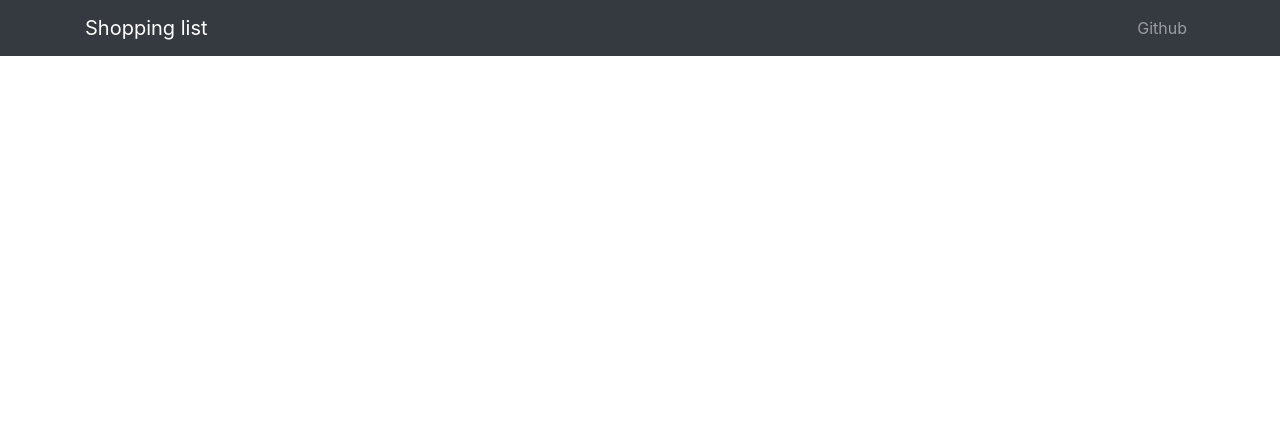
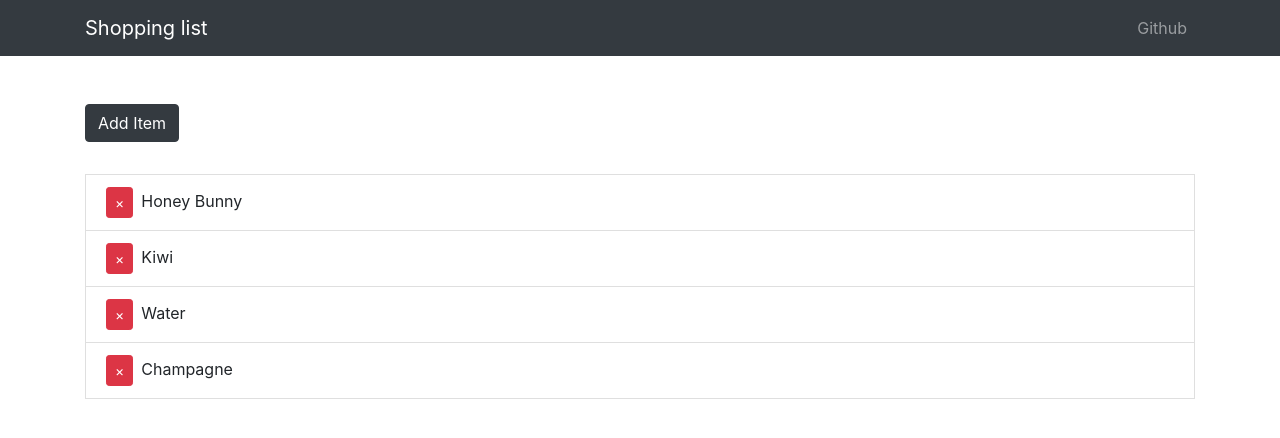
Before and after one commit to ekaterinagp/shopping-list-mern, a React (Create React App) app in the folder client/: page / in a window 1280 px wide. Shown: the top 438 px of the page. Built offline with nearby package versions, Linux system fonts and the light colour scheme.

Commit message:
start redux

```diff
--- a/client/package.json
+++ b/client/package.json
@@ -9,9 +9,13 @@
     "bootstrap": "^4.4.1",
     "react": "^16.13.1",
     "react-dom": "^16.13.1",
+    "react-redux": "^7.2.0",
     "react-scripts": "3.4.1",
     "react-transition-group": "^4.3.0",
     "reactstrap": "^8.4.1",
+    "redux": "^4.0.5",
+    "redux-devtools-extension": "^2.13.8",
+    "redux-thunk": "^2.3.0",
     "uuid": "^7.0.3"
   },
   "scripts": {
--- a/client/src/App.css
+++ b/client/src/App.css
@@ -0,0 +1,21 @@
+.remove-btn {
+  margin-right: 0.5rem;
+}
+
+.fade-enter {
+  opacity: 0.1;
+}
+
+.fade-enter-active {
+  opacity: 1;
+  transition: opacity 1000ms ease-in;
+}
+
+.fade-exit {
+  opacity: 1;
+}
+
+.fade-exit-active {
+  opacity: 0.01;
+  transition: opacity 1000ms ease-in;
+}
--- a/client/src/App.js
+++ b/client/src/App.js
@@ -1,14 +1,20 @@
 import React, { Component } from "react";
 import "bootstrap/dist/css/bootstrap.min.css";
 import "./App.css";
+import { Provider } from "react-redux";
+import store from "./store";
 import AppNavbar from "./components/AppNavBar";
+import ShoppingList from "./components/ShoppingList";
 
 class App extends Component {
   render() {
     return (
-      <div className="App">
-        <AppNavbar />
-      </div>
+      <Provider store={store}>
+        <div className="App">
+          <AppNavbar />
+          <ShoppingList />
+        </div>
+      </Provider>
     );
   }
 }
--- /dev/null
+++ b/client/src/actions/itemActions.js
@@ -0,0 +1,7 @@
+import { GET_ITEMS, ADD_ITEM, DELETE_ITEM } from "./types";
+
+export const getItems = () => {
+  return {
+    type: GET_ITEMS,
+  };
+};
--- /dev/null
+++ b/client/src/actions/types.js
@@ -0,0 +1,3 @@
+export const GET_ITEMS = "GET_ITEMS";
+export const ADD_ITEM = "ADD_ITEM ";
+export const DELETE_ITEM = "DELETE_ITEM";
--- /dev/null
+++ b/client/src/components/ShoppingList.js
@@ -0,0 +1,68 @@
+import React, { Component } from "react";
+import { Container, ListGroup, ListGroupItem, Button } from "reactstrap";
+import { CSSTransition, TransitionGroup } from "react-transition-group";
+import { v1 as uuid } from "uuid";
+import { connect } from "react-redux";
+import { getItems } from "../actions/itemActions";
+import PropTypes from "prop-types";
+
+class ShoppingList extends Component {
+  componentDidMount() {
+    this.props.getItems();
+  }
+  render() {
+    const { items } = this.props.item;
+    return (
+      <Container>
+        <Button
+          color="dark"
+          style={{ marginBottom: "2rem" }}
+          onClick={() => {
+            const name = prompt("Enter Item");
+            if (name) {
+              this.setState((state) => ({
+                items: [...state.items, { id: uuid(), name: name }],
+              }));
+            }
+          }}
+        >
+          Add Item
+        </Button>
+        <ListGroup>
+          <TransitionGroup className="shopping-list">
+            {items.map(({ id, name }) => (
+              <CSSTransition key={id} timeout={500} classNames="fade">
+                <ListGroupItem>
+                  <Button
+                    className="remove-btn"
+                    color="danger"
+                    size="sm"
+                    onClick={() => {
+                      this.setState((state) => ({
+                        items: state.items.filter((item) => item.id !== id),
+                      }));
+                    }}
+                  >
+                    &times;
+                  </Button>
+                  {name}
+                </ListGroupItem>
+              </CSSTransition>
+            ))}
+          </TransitionGroup>
+        </ListGroup>
+      </Container>
+    );
+  }
+}
+
+ShoppingList.propTypes = {
+  getItems: PropTypes.func.isRequired,
+  item: PropTypes.object.isRequired,
+};
+
+const mapStateToProps = (state) => ({
+  item: state.item,
+});
+
+export default connect(mapStateToProps, { getItems })(ShoppingList);
--- /dev/null
+++ b/client/src/reducers/index.js
@@ -0,0 +1,6 @@
+import { combineReducers } from "redux";
+import itemReducer from "./itemReducer";
+
+export default combineReducers({
+  item: itemReducer,
+});
--- /dev/null
+++ b/client/src/reducers/itemReducer.js
@@ -0,0 +1,22 @@
+import { v1 as uuid } from "uuid";
+import { GET_ITEMS, ADD_ITEM, DELETE_ITEM } from "../actions/types";
+
+const initialState = {
+  items: [
+    { id: uuid(), name: "Honey Bunny" },
+    { id: uuid(), name: "Kiwi" },
+    { id: uuid(), name: "Water" },
+    { id: uuid(), name: "Champagne" },
+  ],
+};
+
+export default function (state = initialState, action) {
+  switch (action.type) {
+    case GET_ITEMS:
+      return {
+        ...state,
+      };
+    default:
+      return state;
+  }
+}
--- /dev/null
+++ b/client/src/store.js
@@ -0,0 +1,31 @@
+import { createStore, applyMiddleware, compose } from "redux";
+import thunk from "redux-thunk";
+import rootReducer from "./reducers";
+
+const initialState = {};
+
+const middleware = [thunk];
+
+// const store = createStore(
+//   rootReducer,
+//   initialState,
+//   compose(
+//     applyMiddleware(...middleware)
+//     //  window.__REDUX_DEVTOOLS_EXTENSION__ && window.__REDUX_DEVTOOLS_EXTENSION__()
+//   )
+// );
+
+const devtools =
+  process.env.NODE_ENV === "test"
+    ? (x) => x /* eslint-disable no-underscore-dangle */
+    : window.__REDUX_DEVTOOLS_EXTENSION__ &&
+      window.__REDUX_DEVTOOLS_EXTENSION__();
+/* eslint-enable no-underscore-dangle */
+
+const store = createStore(
+  rootReducer,
+  initialState,
+  compose(applyMiddleware(thunk), devtools)
+);
+
+export default store;
```
